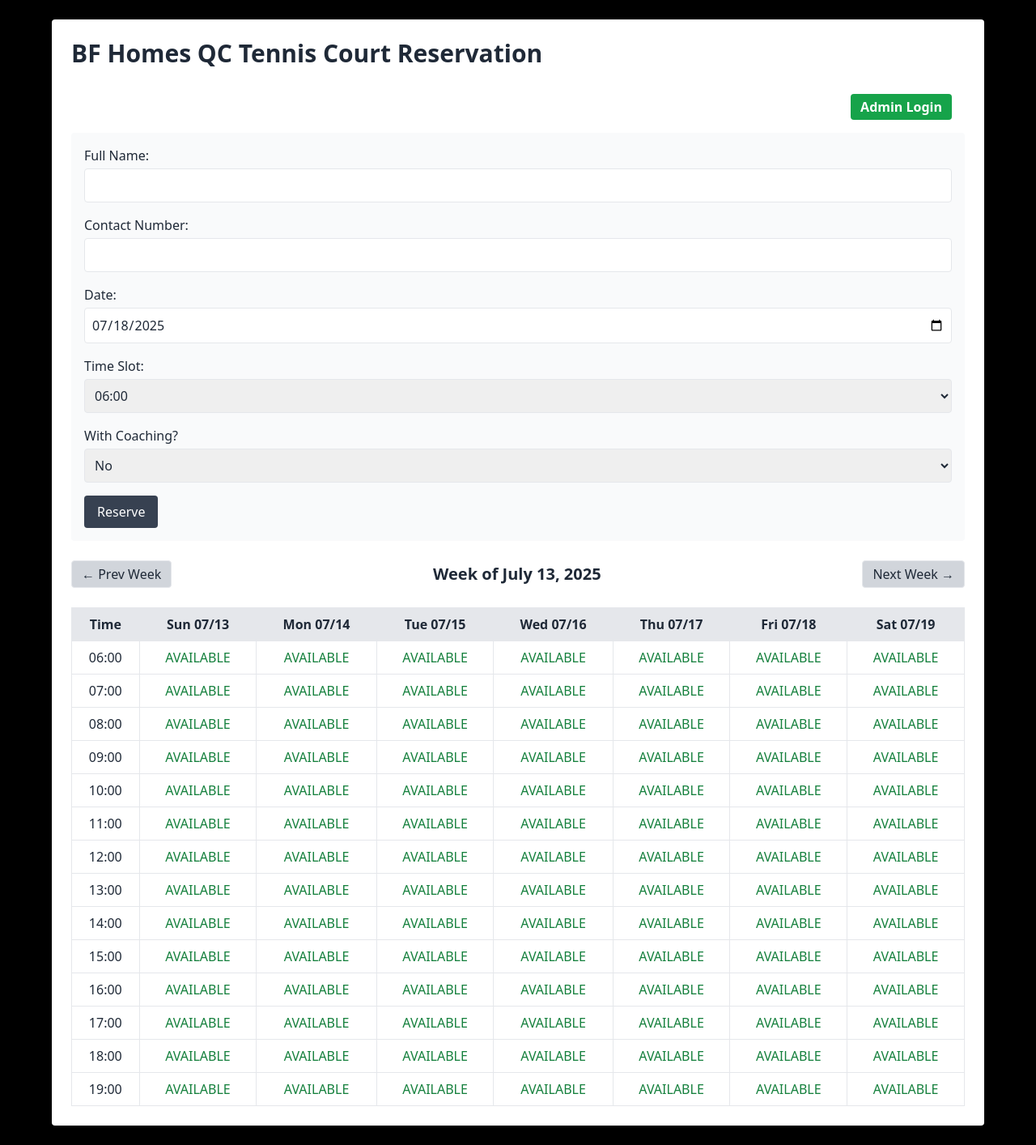
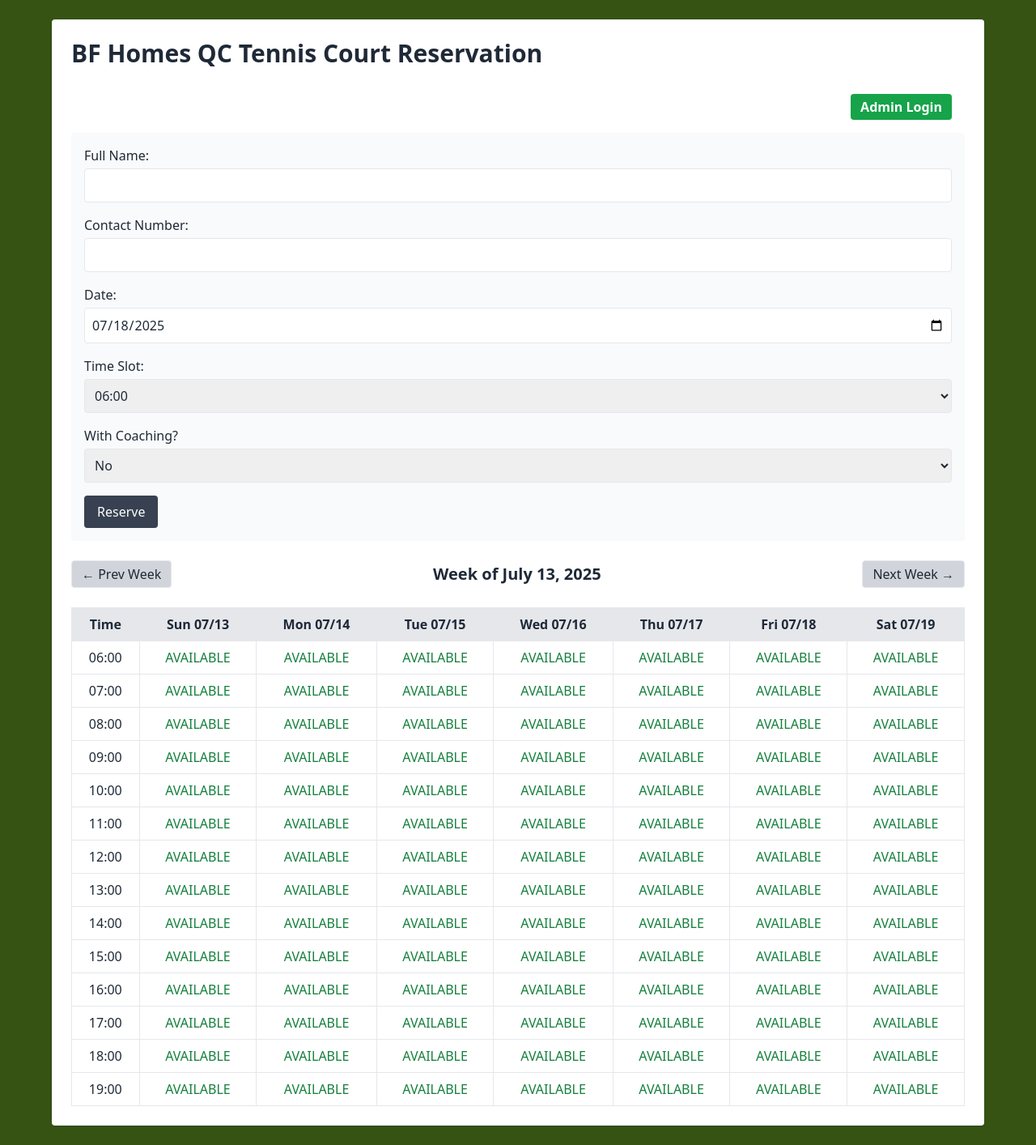
Before and after one commit to gcherreralim/tennis-reservation, a Flask app: page / in a window 1280 px wide. Shown: the whole page at 81% size. Run offline with Flask 3, Linux system fonts and the light colour scheme; some libraries are stand-ins or nearby versions.

Commit message:
design changes

```diff
--- a/templates/admin.html
+++ b/templates/admin.html
@@ -5,8 +5,9 @@
   <meta name="viewport" content="width=device-width, initial-scale=1.0"/>
   <title>Admin Panel - BF Homes QC Tennis Reservations</title>
   <script src="https://cdn.tailwindcss.com"></script>
+  <link rel="icon" href="{{ url_for('static', filename='favicon.png') }}" type="image/png">
 </head>
-<body class="bg-black text-gray-800 font-sans">
+<body class="bg-lime-900 text-gray-800 font-sans">
   <div class="max-w-6xl mx-auto py-10 px-4">
     <div class="flex justify-between items-center mb-8">
       <h1 class="text-3xl font-bold">Admin Panel</h1>
--- a/templates/index.html
+++ b/templates/index.html
@@ -4,8 +4,9 @@
     <meta charset="UTF-8">
     <title>BF Homes QC Tennis Court Reservation</title>
     <script src="https://cdn.tailwindcss.com"></script>
+    <link rel="icon" href="{{ url_for('static', filename='favicon.png') }}" type="image/png">
 </head>
-<body class="bg-black text-gray-800 p-6">
+<body class="bg-lime-900 text-gray-800 p-6">
     <div class="max-w-6xl mx-auto bg-white p-6 rounded shadow">
         <h1 class="text-3xl font-bold mb-4">BF Homes QC Tennis Court Reservation</h1>
         <div class="flex justify-end space-x-4 p-4">
--- a/templates/login.html
+++ b/templates/login.html
@@ -5,8 +5,9 @@
   <meta name="viewport" content="width=device-width, initial-scale=1.0"/>
   <title>BF Homes QC Tennis Court Admin Login</title>
   <script src="https://cdn.tailwindcss.com"></script>
+  <link rel="icon" href="{{ url_for('static', filename='favicon.png') }}" type="image/png">
 </head>
-<body class="bg-black flex items-center justify-center min-h-screen">
+<body class="bg-lime-900 flex items-center justify-center min-h-screen">
   <div class="w-full max-w-md bg-white p-8 rounded-lg shadow-lg">
     <h2 class="text-2xl font-bold mb-6 text-center">Admin Login</h2>
     <form method="POST" class="space-y-4">
```
Also changed, not shown: static/favicon.png (added).
